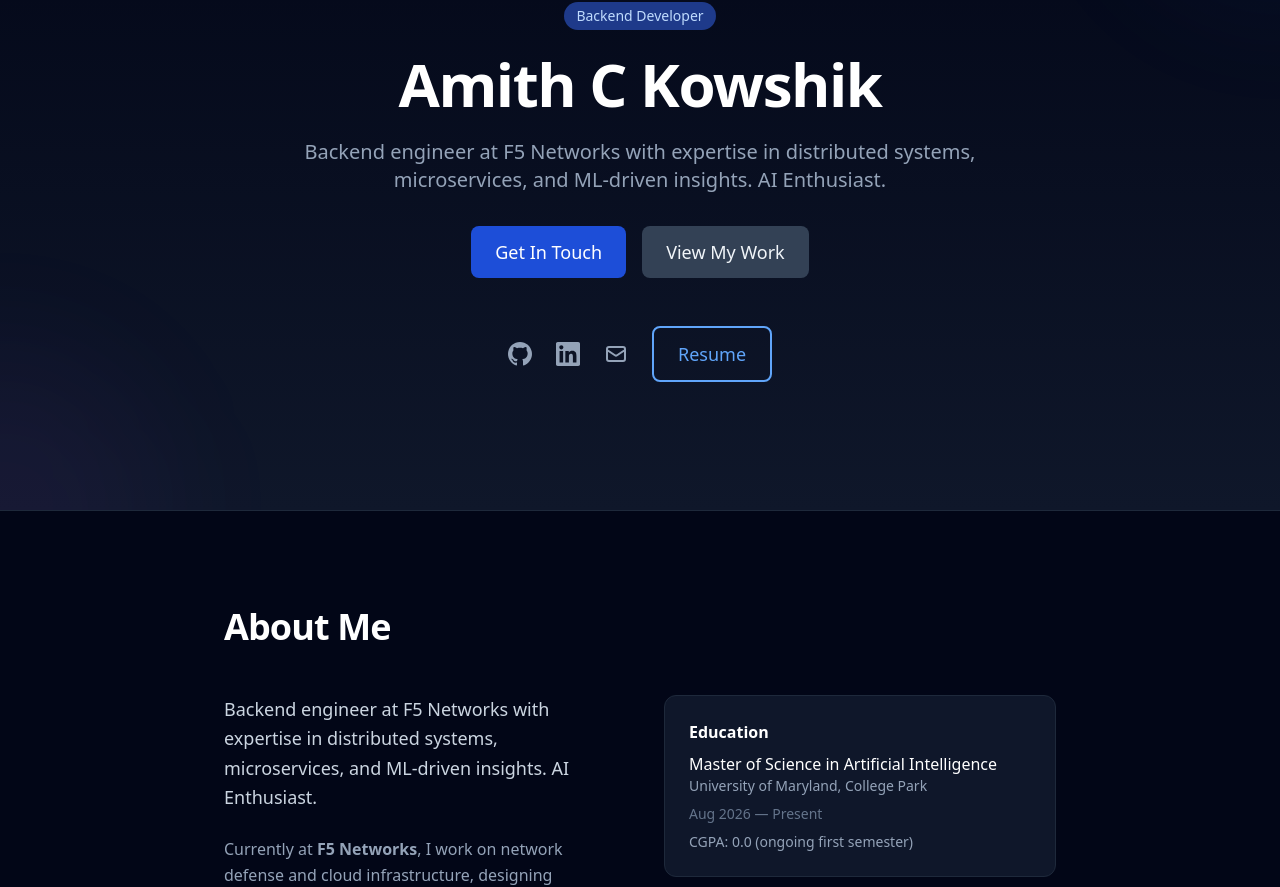
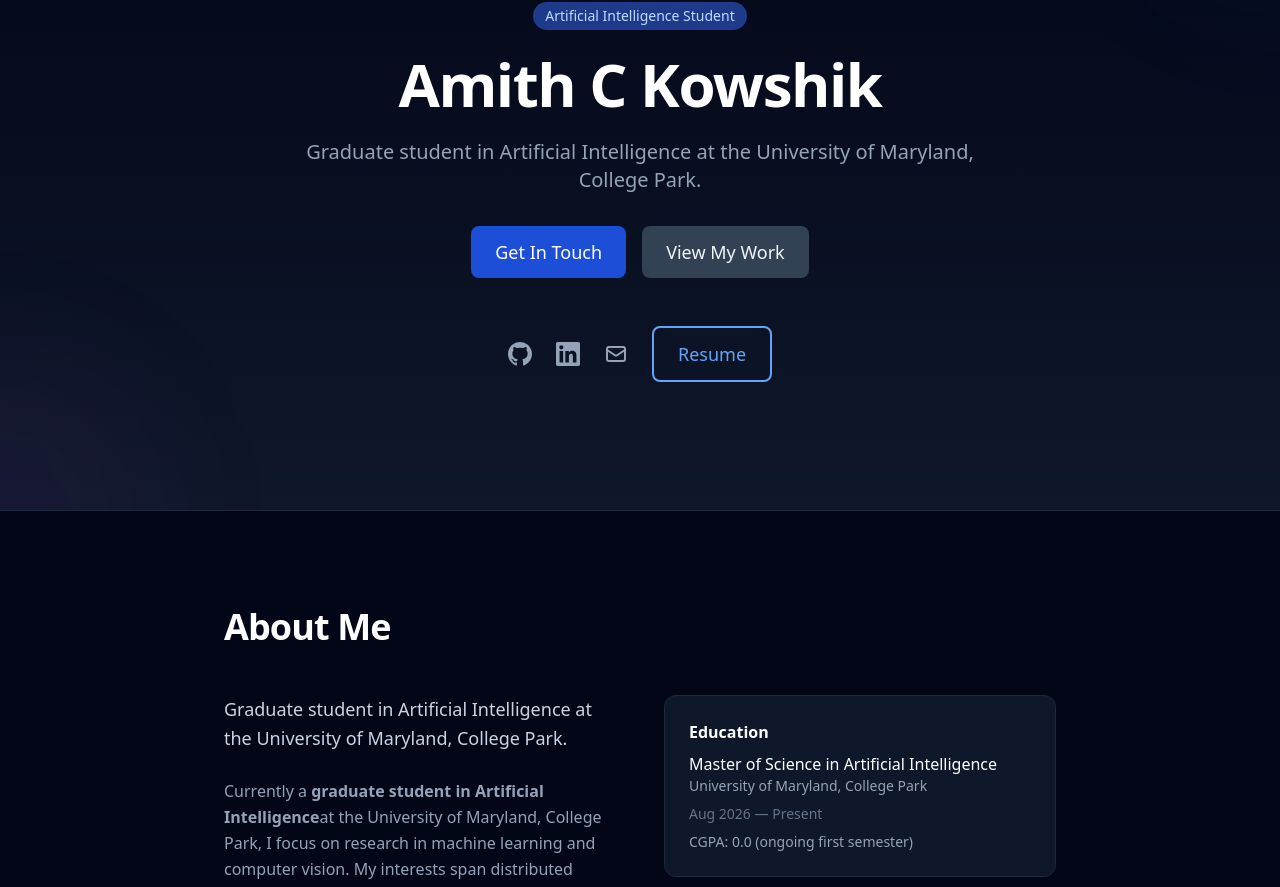
Before and after one commit to amithck/my-website, a Next.js app: page / in a window 1280 px wide. Shown: the part 158-1045 px from the top of the page. Built offline with nearby package versions, Linux system fonts and the light colour scheme.

Commit message:
changing about me

```diff
--- a/components/sections/AboutSection.tsx
+++ b/components/sections/AboutSection.tsx
@@ -23,10 +23,10 @@ export default function AboutSection() {
             </p>
 
             <p className="text-base text-slate-600 dark:text-slate-400 leading-relaxed">
-              Currently at <strong>F5 Networks</strong>, I work on network
-              defense and cloud infrastructure, designing microservices that
-              handle millions of requests daily. My interests span distributed
-              systems, system design, and computer vision applications.
+              Currently a <strong>graduate student in Artificial Intelligence</strong>
+              at the University of Maryland, College Park, I focus on research in machine
+              learning and computer vision. My interests span distributed systems, system design,
+              and AI-driven applications.
             </p>
 
             <p className="text-base text-slate-600 dark:text-slate-400 leading-relaxed">
--- a/data/portfolio.ts
+++ b/data/portfolio.ts
@@ -3,12 +3,12 @@ import { PortfolioData, SiteMetadata } from '@/types';
 export const portfolioData: PortfolioData = {
   personalInfo: {
     name: 'Amith C Kowshik',
-    title: 'Software Development Engineer II',
+    title: 'Graduate Student in Artificial Intelligence',
     location: 'Bangalore, Karnataka',
     email: 'amith.kowshik@gmail.com',
     phone: '+91 95915 09497',
-    tagline: 'Backend Developer',
-    bio: 'Backend engineer at F5 Networks with expertise in distributed systems, microservices, and ML-driven insights. AI Enthusiast.',
+    tagline: 'Artificial Intelligence Student',
+    bio: 'Graduate student in Artificial Intelligence at the University of Maryland, College Park.',
     socials: {
       github: 'https://github.com/amithck',
       linkedin: 'https://linkedin.com/in/amithkowshik',
@@ -236,19 +236,22 @@ export const portfolioData: PortfolioData = {
  * Site metadata for SEO and general configuration
  */
 export const siteMetadata: SiteMetadata = {
-  title: 'Amith C Kowshik - Backend Engineer & Researcher',
-  description: 'Backend developer at F5 Networks with expertise in distributed systems and AI-driven insights. Published researcher in computer vision.',
+  title: 'Amith C Kowshik - Grad Student in Artificial Intelligence',
+  description: 'Graduate student in Artificial Intelligence at the University of Maryland, College Park.',
   author: 'Amith C Kowshik',
   siteUrl: process.env.SITE_URL || 'https://portfolio.example.com',
   locale: 'en-US',
   keywords: [
-    'backend developer',
+    'graduate student',
+    'artificial intelligence',
+    'machine learning',
+    'computer vision',
     'golang',
     'microservices',
     'computer vision',
     'machine learning',
     'system design',
     'researcher',
-    'Bangalore',
+    'College Park',
   ],
 };
```
